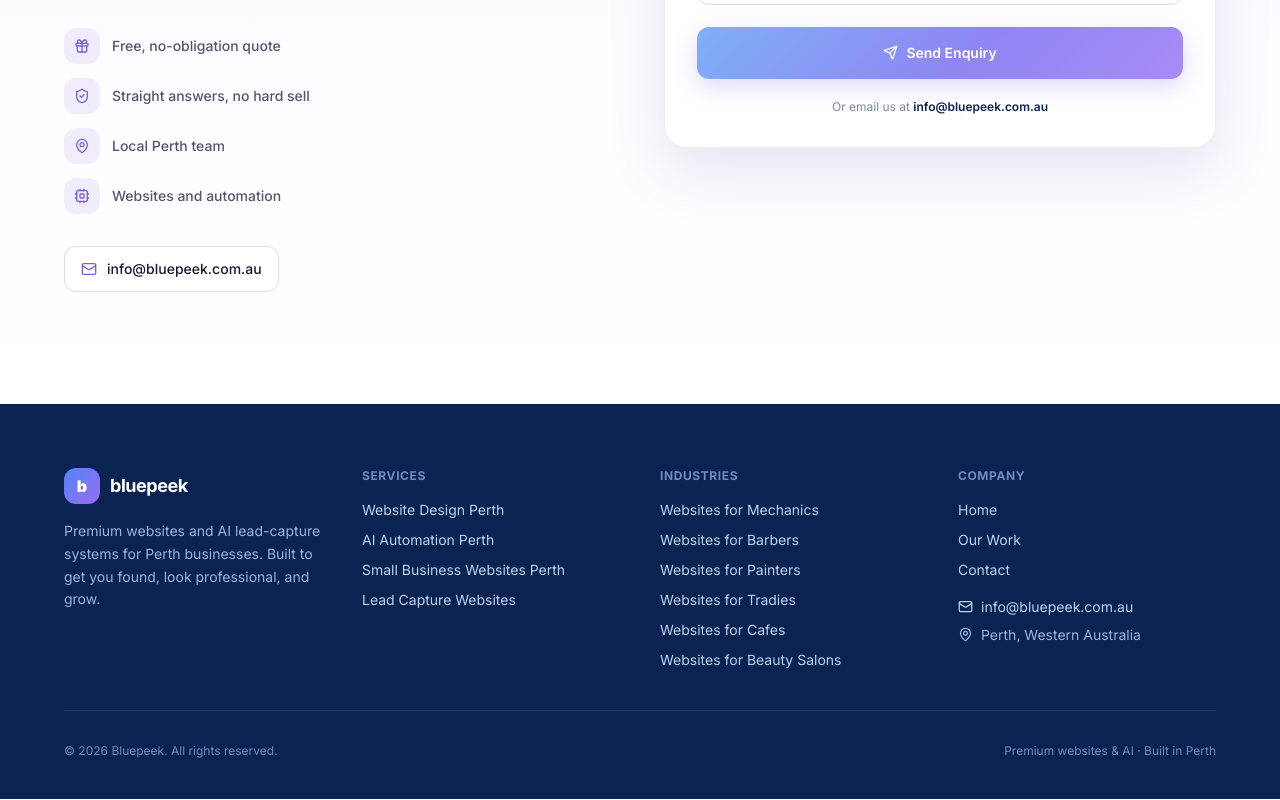
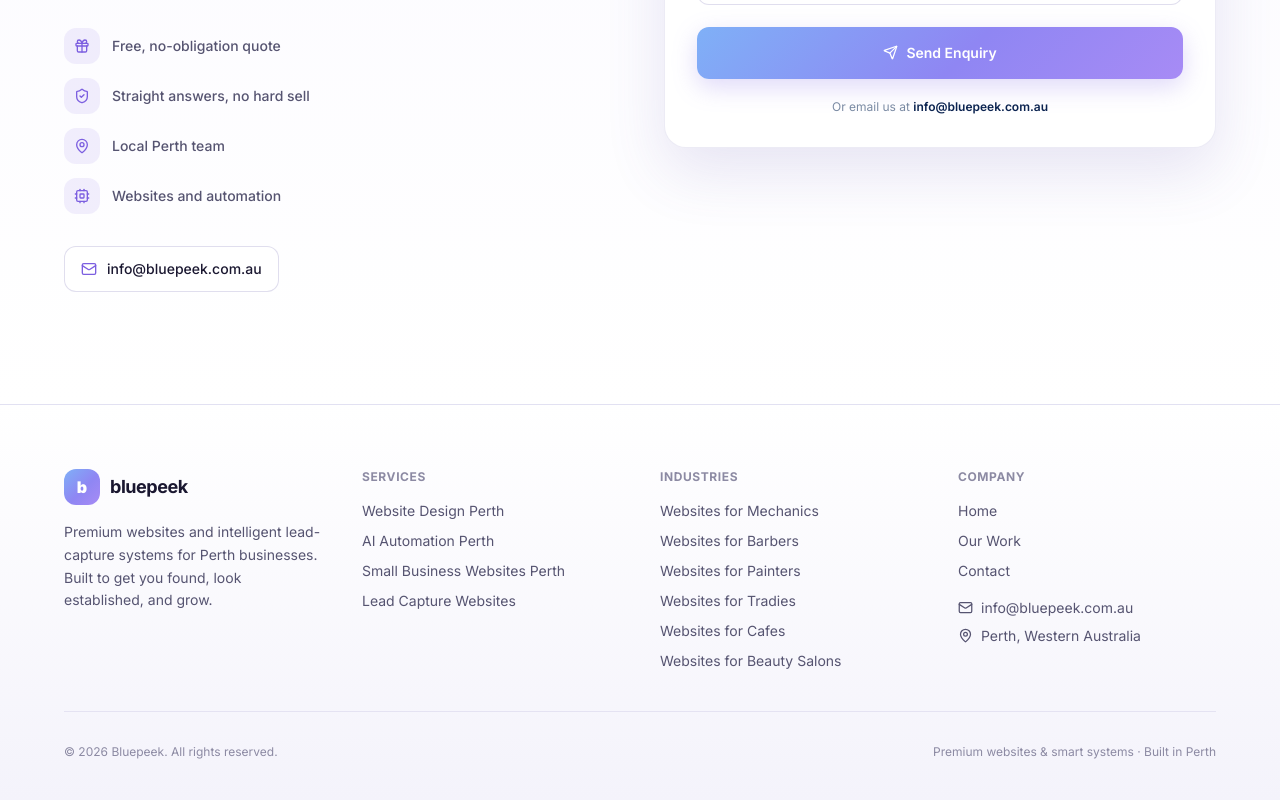
Before and after one commit to zachcolvillez-stack/bluepeek-website, a Next.js app: page / in a window 1280 px wide. Shown: the part 9364-10164 px from the top of the page. Built offline with nearby package versions, Linux system fonts and the light colour scheme.

Commit message:
auto-save: SiteFooter.jsx

```diff
--- a/components/site/SiteFooter.jsx
+++ b/components/site/SiteFooter.jsx
@@ -5,62 +5,74 @@ import { SITE, SERVICES, INDUSTRIES, u } from '../../lib/site'
 /* Rich footer with sitewide internal links — used across all pages. */
 export default function SiteFooter() {
   return (
-    <footer className="relative px-6 pt-16 pb-10" style={{ background: '#0b2350' }}>
+    <footer className="relative px-6 pt-16 pb-10" style={{ background: 'linear-gradient(180deg, #ffffff 0%, #f4f3fb 100%)', borderTop: '1px solid rgba(99,91,168,0.12)' }}>
       <div className="max-w-6xl mx-auto">
-        <div className="grid md:grid-cols-4 gap-10 pb-10" style={{ borderBottom: '1px solid rgba(255,255,255,0.1)' }}>
+        <div className="grid md:grid-cols-4 gap-10 pb-10" style={{ borderBottom: '1px solid rgba(99,91,168,0.12)' }}>
           {/* Brand */}
           <div>
             <div className="flex items-center gap-2.5 mb-4">
-              <div className="w-9 h-9 rounded-xl flex items-center justify-center" style={{ background: 'linear-gradient(135deg,#4f86f7,#9b6bf2)' }}>
+              <div className="w-9 h-9 rounded-xl flex items-center justify-center" style={{ background: 'linear-gradient(135deg, #7fb0f7 0%, #8f86f3 55%, #a78bf5 100%)' }}>
                 <span className="text-base font-black text-white">b</span>
               </div>
-              <span className="font-bold text-lg tracking-tight text-white">bluepeek</span>
+              <span className="font-bold text-lg tracking-tight" style={{ color: '#1a1730' }}>bluepeek</span>
             </div>
-            <p className="text-sm leading-relaxed max-w-xs" style={{ color: '#9bb3d9' }}>
-              Premium websites and AI lead-capture systems for Perth businesses. Built to get you found, look professional, and grow.
+            <p className="text-sm leading-relaxed max-w-xs" style={{ color: '#565471' }}>
+              Premium websites and intelligent lead-capture systems for Perth businesses. Built to get you found, look established, and grow.
             </p>
           </div>
 
           {/* Services */}
           <div>
-            <p className="text-xs font-bold uppercase tracking-wider mb-4" style={{ color: '#6f8bc0' }}>Services</p>
+            <p className="text-xs font-bold uppercase tracking-wider mb-4" style={{ color: '#8c8aa3' }}>Services</p>
             <div className="flex flex-col gap-2.5 text-sm">
               {SERVICES.map(s => (
-                <Link key={s.slug} href={u.service(s.slug)} className="transition-colors hover:text-white" style={{ color: '#bcd0f0' }}>{s.title}</Link>
+                <Link key={s.slug} href={u.service(s.slug)} className="transition-colors" style={{ color: '#565471' }}
+                  onMouseEnter={(e) => e.currentTarget.style.color = '#7c5fe0'}
+                  onMouseLeave={(e) => e.currentTarget.style.color = '#565471'}>{s.title}</Link>
               ))}
             </div>
           </div>
 
           {/* Industries */}
           <div>
-            <p className="text-xs font-bold uppercase tracking-wider mb-4" style={{ color: '#6f8bc0' }}>Industries</p>
+            <p className="text-xs font-bold uppercase tracking-wider mb-4" style={{ color: '#8c8aa3' }}>Industries</p>
             <div className="flex flex-col gap-2.5 text-sm">
               {INDUSTRIES.map(i => (
-                <Link key={i.slug} href={u.industry(i.slug)} className="transition-colors hover:text-white" style={{ color: '#bcd0f0' }}>{i.title}</Link>
+                <Link key={i.slug} href={u.industry(i.slug)} className="transition-colors" style={{ color: '#565471' }}
+                  onMouseEnter={(e) => e.currentTarget.style.color = '#7c5fe0'}
+                  onMouseLeave={(e) => e.currentTarget.style.color = '#565471'}>{i.title}</Link>
               ))}
             </div>
           </div>
 
           {/* Company / contact */}
           <div>
-            <p className="text-xs font-bold uppercase tracking-wider mb-4" style={{ color: '#6f8bc0' }}>Company</p>
+            <p className="text-xs font-bold uppercase tracking-wider mb-4" style={{ color: '#8c8aa3' }}>Company</p>
             <div className="flex flex-col gap-2.5 text-sm mb-4">
-              <Link href="/" className="transition-colors hover:text-white" style={{ color: '#bcd0f0' }}>Home</Link>
-              <a href="/#work" className="transition-colors hover:text-white" style={{ color: '#bcd0f0' }}>Our Work</a>
-              <a href="/#contact" className="transition-colors hover:text-white" style={{ color: '#bcd0f0' }}>Contact</a>
+              <Link href="/" className="transition-colors" style={{ color: '#565471' }}
+                onMouseEnter={(e) => e.currentTarget.style.color = '#7c5fe0'}
+                onMouseLeave={(e) => e.currentTarget.style.color = '#565471'}>Home</Link>
+              <a href="/#work" className="transition-colors" style={{ color: '#565471' }}
+                onMouseEnter={(e) => e.currentTarget.style.color = '#7c5fe0'}
+                onMouseLeave={(e) => e.currentTarget.style.color = '#565471'}>Our Work</a>
+              <a href="/#contact" className="transition-colors" style={{ color: '#565471' }}
+                onMouseEnter={(e) => e.currentTarget.style.color = '#7c5fe0'}
+                onMouseLeave={(e) => e.currentTarget.style.color = '#565471'}>Contact</a>
             </div>
-            <a href={`mailto:${SITE.email}`} className="inline-flex items-center gap-2 text-sm transition-colors hover:text-white mb-2" style={{ color: '#bcd0f0' }}>
+            <a href={`mailto:${SITE.email}`} className="inline-flex items-center gap-2 text-sm transition-colors mb-2" style={{ color: '#565471' }}
+              onMouseEnter={(e) => e.currentTarget.style.color = '#7c5fe0'}
+              onMouseLeave={(e) => e.currentTarget.style.color = '#565471'}>
               <Mail size={15} /> {SITE.email}
             </a>
-            <p className="flex items-center gap-2 text-sm" style={{ color: '#9bb3d9' }}>
+            <p className="flex items-center gap-2 text-sm" style={{ color: '#565471' }}>
               <MapPin size={15} /> Perth, Western Australia
             </p>
           </div>
         </div>
 
         <div className="flex flex-col md:flex-row items-center justify-between gap-2 mt-8">
-          <p className="text-xs" style={{ color: '#6f8bc0' }}>© {new Date().getFullYear()} Bluepeek. All rights reserved.</p>
-          <p className="text-xs" style={{ color: '#6f8bc0' }}>Premium websites & AI · Built in Perth</p>
+          <p className="text-xs" style={{ color: '#8c8aa3' }}>© {new Date().getFullYear()} Bluepeek. All rights reserved.</p>
+          <p className="text-xs" style={{ color: '#8c8aa3' }}>Premium websites & smart systems · Built in Perth</p>
         </div>
       </div>
     </footer>
```
